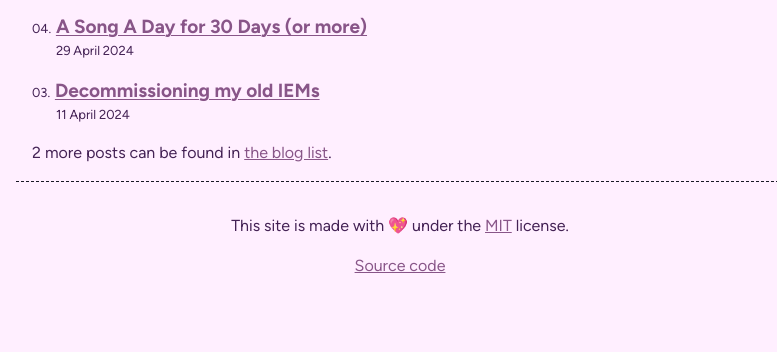
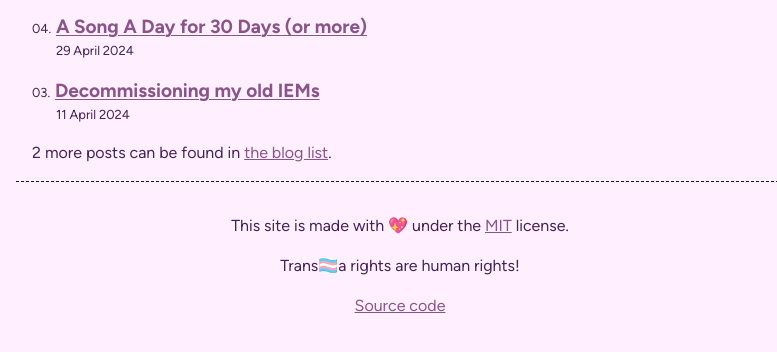
Before and after one commit to notmyjunie/NMJ709.github.io, an Eleventy site: page content/index.njk in a window 1280 px wide. Shown: the part 426-778 px from the top of the page, without its empty margins (240-1017 px from the left). Built offline with nearby package versions, Linux system fonts and the light colour scheme; Eleventy itself is replaced by a stand-in of ours; files that its build step writes are made by us from their sources; what eleventy-plugin-embed-everything would draw is missing.

Commit message:
Footer fix

```diff
--- a/_includes/layouts/base.njk
+++ b/_includes/layouts/base.njk
@@ -61,6 +61,7 @@
 
 		<footer>
 			<p>This site is made with 💖 under the <a href="https://github.com/notmyjunie/notmyjunie.github.io#MIT-1-ov-file">MIT</a> license.</p>
+			<p>Trans🏳️‍⚧️a rights are human rights!</p>
 			<p><a href="https://github.com/notmyjunie/notmyjunie.github.io">Source code</a></p>
 		</footer>
 
```
